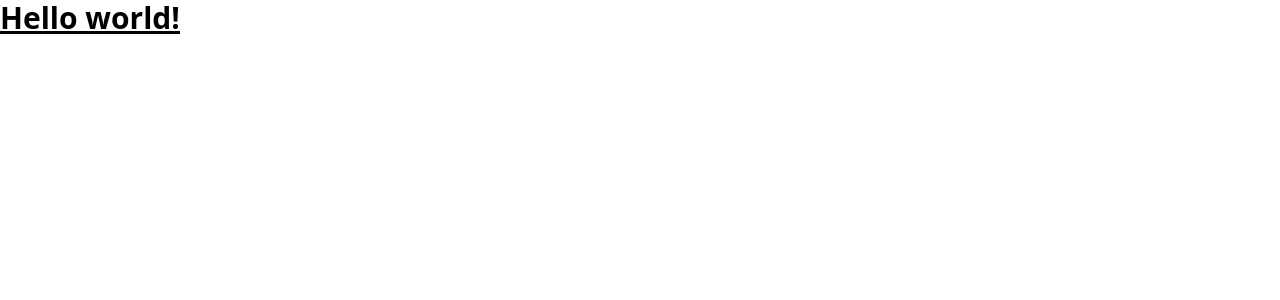
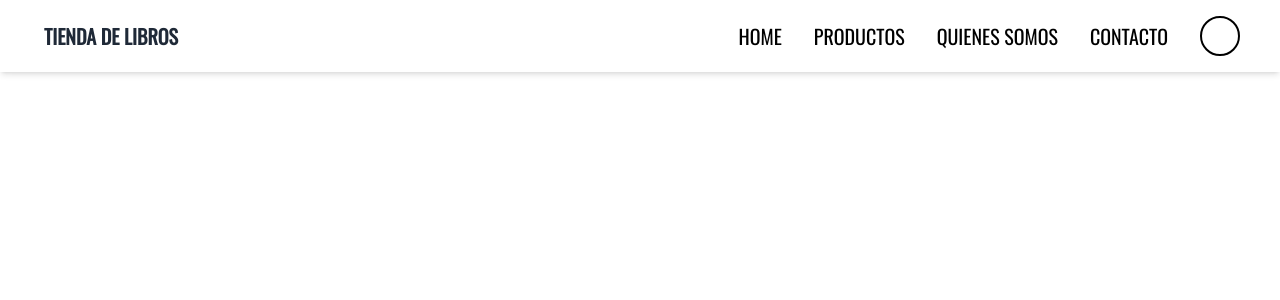
Before and after one commit to sebagutierez/e-commerce, a React (Create React App) app: page / in a window 1280 px wide. Shown: the top 300 px of the page. Built offline with nearby package versions, Linux system fonts and the light colour scheme.

Commit message:
instalacion de fuentes y creacion del navbar

```diff
--- a/public/index.html
+++ b/public/index.html
@@ -2,6 +2,15 @@
 <html lang="en">
   <head>
     <meta charset="utf-8" />
+    <!--iconos de ionicons-->
+    <script type="module" src="https://unpkg.com/ionicons@5.5.2/dist/ionicons/ionicons.esm.js"></script>
+    <script nomodule src="https://unpkg.com/ionicons@5.5.2/dist/ionicons/ionicons.js"></script>
+    <!--fuentes de googlefonts-->
+    <link rel="preconnect" href="https://fonts.googleapis.com">
+<link rel="preconnect" href="https://fonts.gstatic.com" crossorigin>
+<link href="https://fonts.googleapis.com/css2?family=Oswald&family=Roboto&display=swap" rel="stylesheet">
+
+
     <link rel="icon" href="%PUBLIC_URL%/favicon.ico" />
     <meta name="viewport" content="width=device-width, initial-scale=1" />
     <meta name="theme-color" content="#000000" />
--- a/src/App.js
+++ b/src/App.js
@@ -1,8 +1,10 @@
+import Navbar from './components/Navbar/Navbar';
+
 function App() {
   return (
-    <div className="App">
-      <h1 className="text-3xl font-bold underline">Hello world!</h1>
-    </div>
+    < >
+      <Navbar/>
+    </>
   );
 }
 
--- /dev/null
+++ b/src/components/Navbar/BtnCart.js
@@ -0,0 +1,6 @@
+const BtnCart = () => {
+    return (
+      <div className="flex justify-center align-middle p-1 ml-8 text-3xl w-10 h-10 rounded-full font-bold cursor-pointer border-2 border-solid border-black "><ion-icon name="cart-outline"></ion-icon></div>
+    )
+  }
+  export default BtnCart
--- /dev/null
+++ b/src/components/Navbar/Navbar.js
@@ -0,0 +1,50 @@
+import { useState } from 'react';
+import BtnCart from './BtnCart';
+const Navbar = () => {
+    let links=[
+        {
+            name:'HOME',link:'/'
+        },
+        {
+            name:'PRODUCTOS',link:'/'
+        },
+        {
+            name:'QUIENES SOMOS',link:'/'
+        },
+        {
+            name:'CONTACTO',link:'/'
+        },
+    ]
+    let [open,setOpen]=useState(false);
+    return (
+
+    <div className='bg-white shadow-md w-full fixed top-0 left-0 z-50'>
+        <div className='md:flex items-center justify-between bg-gray py-4 md: px-10'>
+            <div className='font-ftitles font-bold text-xl cursor-pointer flex items-center text-gray-800'>
+                <span className='text-3x1 text-indigo-600 mr-1 pt-2'>
+                <ion-icon name='book'></ion-icon>
+                </span>
+                TIENDA DE LIBROS
+            </div>
+            <div onClick={()=>setOpen(!open)} className='text-3xl absolute right-8 top-6 cursor-pointer md:hidden'>
+            <ion-icon name={open ? 'close':'menu'}></ion-icon>
+            </div>
+            <ul className={`md:flex md:items-center md:pb-0 pb-12 absolute md:static bg-white md:z-1 left-0 w-full md:w-auto md:pl-0 pl-9 transition-all duration-500 ease-in ${open ? 'top-18 opacity-100':'top-[-490px]'} md:opacity-100`}>
+                {
+                    links.map((link)=>(
+                        <li key={link.name} className='font-ftitles md: ml-8 text-xl md:my-0 my-7'>
+                            <a href={link.link}>{link.name}</a>
+                        </li>
+
+                    ))
+                }
+                <BtnCart/>
+            </ul>
+
+
+        </div>
+    </div>
+  )
+}
+
+export default Navbar
--- a/tailwind.config.js
+++ b/tailwind.config.js
@@ -2,7 +2,12 @@
 module.exports = {
   content: ["./src/**/*.{html,js}"],
   theme: {
-    extend: {},
+    extend: {
+      fontFamily:{
+        ftitles:"'Oswald', sans-serif",
+        ftext:"'Roboto', sans-serif"
+      }
+    },
   },
   plugins: [],
 };
```
Also changed, not shown: src/components/Navbar.js (deleted), 1 other file (tests, documents, lock files or other folders).
